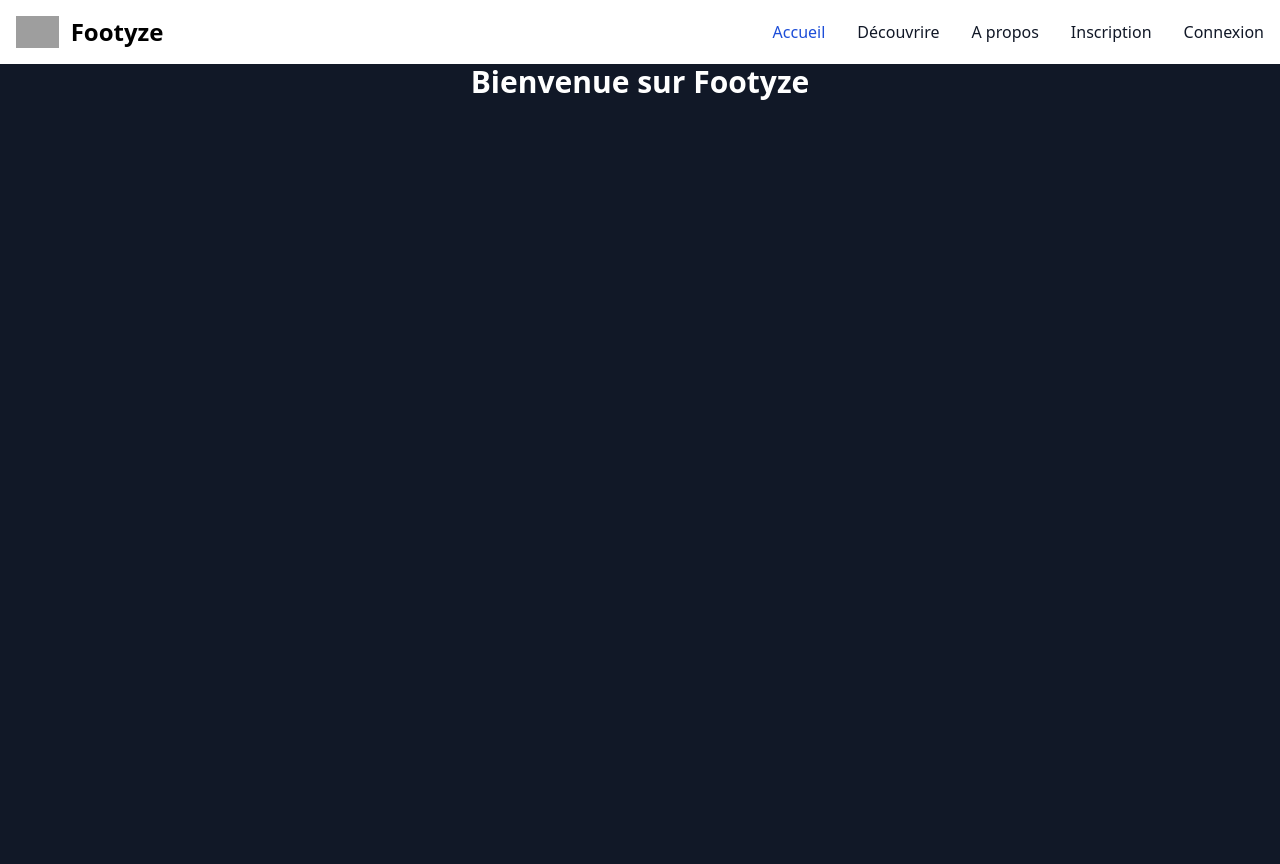
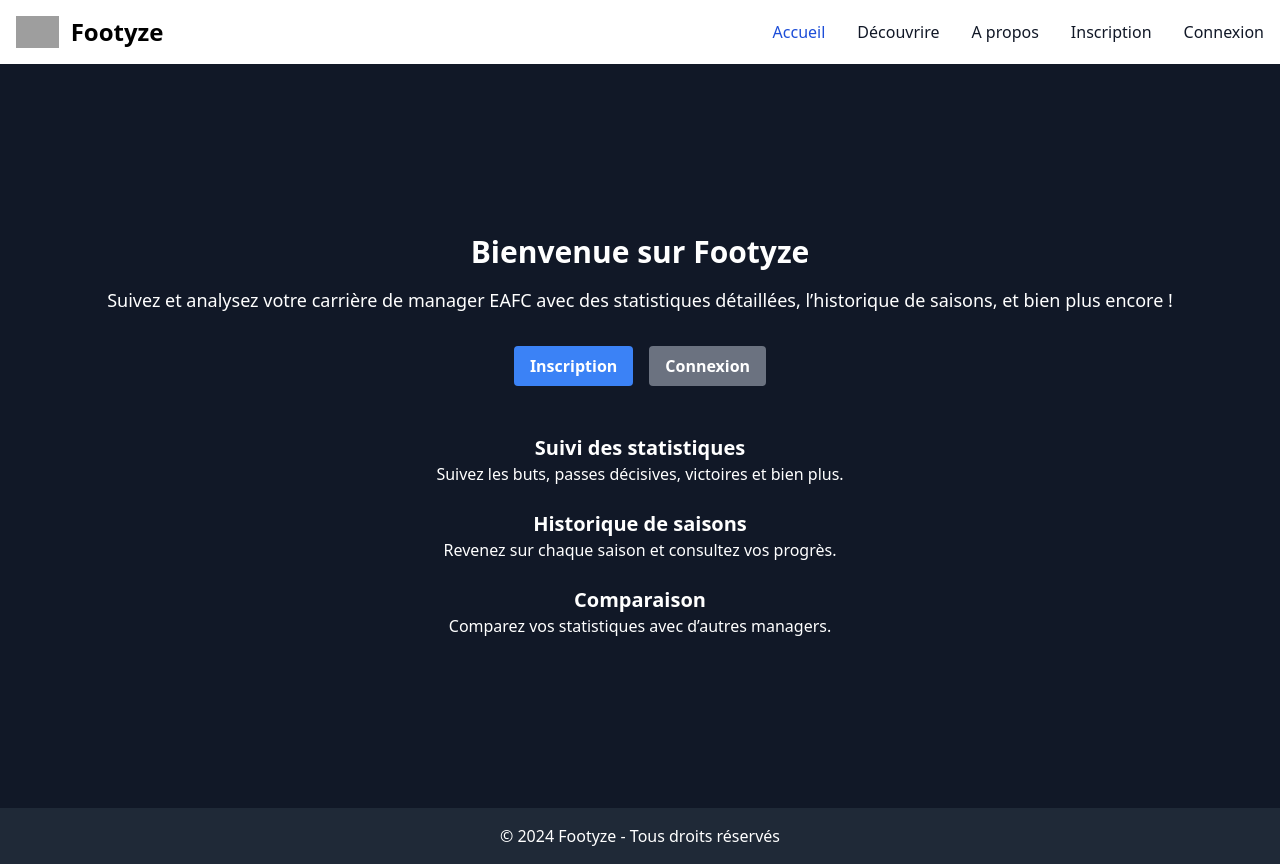
Before and after one commit to Fabienmcll/footyze, a Symfony app: template templates/home/index.html.twig in a window 1280 px wide. Before the commit the page ends 100 px from the top, so only its background shows below. Run offline with Twig, Linux system fonts and the light colour scheme; the template is opened without the code that fills it, so the values that code supplies are empty; style sheets or scripts are compiled from the project's sources; some libraries are stand-ins or nearby versions; grey boxes are pictures that could not be loaded.

Commit message:
- Ajout de contenu pour la page Home

```diff
--- a/templates/base.html.twig
+++ b/templates/base.html.twig
@@ -22,6 +22,41 @@
     </style>
 </head>
 <body>
-        {% block body %}{% endblock %}
+{% block body %}
+    <nav class="bg-white border-gray-200 dark:bg-gray-900">
+        <div class="max-w-screen-xl flex flex-wrap items-center justify-between mx-auto p-4">
+            <a href="#" class="flex items-center space-x-3 rtl:space-x-reverse">
+                <img src="https://flowbite.com/docs/images/logo.svg" class="h-8" alt="" />
+                <span class="self-center text-2xl font-semibold whitespace-nowrap dark:text-white">Footyze</span>
+            </a>
+            <button data-collapse-toggle="navbar-default" type="button" class="inline-flex items-center p-2 w-10 h-10 justify-center text-sm text-gray-500 rounded-lg md:hidden hover:bg-gray-100 focus:outline-none focus:ring-2 focus:ring-gray-200 dark:text-gray-400 dark:hover:bg-gray-700 dark:focus:ring-gray-600" aria-controls="navbar-default" aria-expanded="false">
+                <span class="sr-only">Open main menu</span>
+                <svg class="w-5 h-5" aria-hidden="true" xmlns="http://www.w3.org/2000/svg" fill="none" viewBox="0 0 17 14">
+                    <path stroke="currentColor" stroke-linecap="round" stroke-linejoin="round" stroke-width="2" d="M1 1h15M1 7h15M1 13h15"/>
+                </svg>
+            </button>
+            <div class="hidden w-full md:block md:w-auto" id="navbar-default">
+                <ul class="font-medium flex flex-col p-4 md:p-0 mt-4 border border-gray-100 rounded-lg bg-gray-50 md:flex-row md:space-x-8 rtl:space-x-reverse md:mt-0 md:border-0 md:bg-white dark:bg-gray-800 md:dark:bg-gray-900 dark:border-gray-700">
+                    <li>
+                        <a href="#" class="block py-2 px-3 text-white bg-blue-700 rounded md:bg-transparent md:text-blue-700 md:p-0 dark:text-white md:dark:text-blue-500" aria-current="page">Accueil</a>
+                    </li>
+                    <li>
+                        <a href="#" class="block py-2 px-3 text-gray-900 rounded hover:bg-gray-100 md:hover:bg-transparent md:border-0 md:hover:text-blue-700 md:p-0 dark:text-white md:dark:hover:text-blue-500 dark:hover:bg-gray-700 dark:hover:text-white md:dark:hover:bg-transparent">Découvrire</a>
+                    </li>
+                    <li>
+                        <a href="#" class="block py-2 px-3 text-gray-900 rounded hover:bg-gray-100 md:hover:bg-transparent md:border-0 md:hover:text-blue-700 md:p-0 dark:text-white md:dark:hover:text-blue-500 dark:hover:bg-gray-700 dark:hover:text-white md:dark:hover:bg-transparent">A propos</a>
+                    </li>
+                    <li>
+                        <a href="#" class="block py-2 px-3 text-gray-900 rounded hover:bg-gray-100 md:hover:bg-transparent md:border-0 md:hover:text-blue-700 md:p-0 dark:text-white md:dark:hover:text-blue-500 dark:hover:bg-gray-700 dark:hover:text-white md:dark:hover:bg-transparent">Inscription</a>
+                    </li>
+                    <li>
+                        <a href="#" class="block py-2 px-3 text-gray-900 rounded hover:bg-gray-100 md:hover:bg-transparent md:border-0 md:hover:text-blue-700 md:p-0 dark:text-white md:dark:hover:text-blue-500 dark:hover:bg-gray-700 dark:hover:text-white md:dark:hover:bg-transparent">Connexion</a>
+                    </li>
+                </ul>
+            </div>
+        </div>
+    </nav>
+
+{% endblock %}
 </body>
 </html>
--- a/templates/home/index.html.twig
+++ b/templates/home/index.html.twig
@@ -2,50 +2,53 @@
 
 {% block title %}Footyze{% endblock %}
 
+{% block body %}
+    {{ parent() }} {# Appelle le bloc body du parent pour inclure la navigation #}
 
-{% block body %}
+    <!-- Conteneur flex pour centrer tout le contenu et footer collé au bas -->
+    <div class="flex flex-col justify-between min-h-screen">
+        <!-- Contenu principal centré -->
+        <div class="flex flex-col justify-center items-center flex-grow">
+            <div class="text-center">
+                <!-- Titre principal -->
+                <h1 class="text-3xl text-white font-bold">Bienvenue sur Footyze</h1>
 
-<div>
+                <!-- Message d'introduction -->
+                <p class="text-white text-lg mt-4">
+                    Suivez et analysez votre carrière de manager EAFC avec des statistiques détaillées, l’historique de saisons, et bien plus encore !
+                </p>
 
+                <!-- Boutons d'action (Inscription/Connexion) -->
+                <div class="mt-8 flex justify-center space-x-4">
+                    <a href="/inscription" class="bg-blue-500 hover:bg-blue-700 text-white font-bold py-2 px-4 rounded">
+                        Inscription
+                    </a>
+                    <a href="/connexion" class="bg-gray-500 hover:bg-gray-700 text-white font-bold py-2 px-4 rounded">
+                        Connexion
+                    </a>
+                </div>
 
-    <nav class="bg-white border-gray-200 dark:bg-gray-900">
-        <div class="max-w-screen-xl flex flex-wrap items-center justify-between mx-auto p-4">
-            <a href="#" class="flex items-center space-x-3 rtl:space-x-reverse">
-                <img src="https://flowbite.com/docs/images/logo.svg" class="h-8" alt="" />
-                <span class="self-center text-2xl font-semibold whitespace-nowrap dark:text-white">Footyze</span>
-            </a>
-            <button data-collapse-toggle="navbar-default" type="button" class="inline-flex items-center p-2 w-10 h-10 justify-center text-sm text-gray-500 rounded-lg md:hidden hover:bg-gray-100 focus:outline-none focus:ring-2 focus:ring-gray-200 dark:text-gray-400 dark:hover:bg-gray-700 dark:focus:ring-gray-600" aria-controls="navbar-default" aria-expanded="false">
-                <span class="sr-only">Open main menu</span>
-                <svg class="w-5 h-5" aria-hidden="true" xmlns="http://www.w3.org/2000/svg" fill="none" viewBox="0 0 17 14">
-                    <path stroke="currentColor" stroke-linecap="round" stroke-linejoin="round" stroke-width="2" d="M1 1h15M1 7h15M1 13h15"/>
-                </svg>
-            </button>
-            <div class="hidden w-full md:block md:w-auto" id="navbar-default">
-                <ul class="font-medium flex flex-col p-4 md:p-0 mt-4 border border-gray-100 rounded-lg bg-gray-50 md:flex-row md:space-x-8 rtl:space-x-reverse md:mt-0 md:border-0 md:bg-white dark:bg-gray-800 md:dark:bg-gray-900 dark:border-gray-700">
-                    <li>
-                        <a href="#" class="block py-2 px-3 text-white bg-blue-700 rounded md:bg-transparent md:text-blue-700 md:p-0 dark:text-white md:dark:text-blue-500" aria-current="page">Accueil</a>
-                    </li>
-                    <li>
-                        <a href="#" class="block py-2 px-3 text-gray-900 rounded hover:bg-gray-100 md:hover:bg-transparent md:border-0 md:hover:text-blue-700 md:p-0 dark:text-white md:dark:hover:text-blue-500 dark:hover:bg-gray-700 dark:hover:text-white md:dark:hover:bg-transparent">Découvrire</a>
-                    </li>
-                    <li>
-                        <a href="#" class="block py-2 px-3 text-gray-900 rounded hover:bg-gray-100 md:hover:bg-transparent md:border-0 md:hover:text-blue-700 md:p-0 dark:text-white md:dark:hover:text-blue-500 dark:hover:bg-gray-700 dark:hover:text-white md:dark:hover:bg-transparent">A propos</a>
-                    </li>
-                    <li>
-                        <a href="#" class="block py-2 px-3 text-gray-900 rounded hover:bg-gray-100 md:hover:bg-transparent md:border-0 md:hover:text-blue-700 md:p-0 dark:text-white md:dark:hover:text-blue-500 dark:hover:bg-gray-700 dark:hover:text-white md:dark:hover:bg-transparent">Inscription</a>
-                    </li>
-                    <li>
-                        <a href="#" class="block py-2 px-3 text-gray-900 rounded hover:bg-gray-100 md:hover:bg-transparent md:border-0 md:hover:text-blue-700 md:p-0 dark:text-white md:dark:hover:text-blue-500 dark:hover:bg-gray-700 dark:hover:text-white md:dark:hover:bg-transparent">Connexion</a>
-                    </li>
-                </ul>
+                <!-- Aperçu des fonctionnalités -->
+                <div class="mt-12 grid grid-cols-1 gap-6 text-white text-center">
+                    <div>
+                        <h2 class="text-xl font-bold">Suivi des statistiques</h2>
+                        <p>Suivez les buts, passes décisives, victoires et bien plus.</p>
+                    </div>
+                    <div>
+                        <h2 class="text-xl font-bold">Historique de saisons</h2>
+                        <p>Revenez sur chaque saison et consultez vos progrès.</p>
+                    </div>
+                    <div>
+                        <h2 class="text-xl font-bold">Comparaison</h2>
+                        <p>Comparez vos statistiques avec d’autres managers.</p>
+                    </div>
+                </div>
             </div>
         </div>
-    </nav>
-</div>
 
-    <div class="">
-        <h1 class="text-3xl text-white font-bold text-center">Bienvenue sur Footyze</h1>
-
+        <!-- Footer collé en bas de la page avec fond gris -->
+        <footer class="bg-gray-800 text-white py-4 text-center w-full">
+            <p>&copy; 2024 Footyze - Tous droits réservés</p>
+        </footer>
     </div>
-
 {% endblock %}
```
Lines whose indentation alone changed are shown as unchanged.
